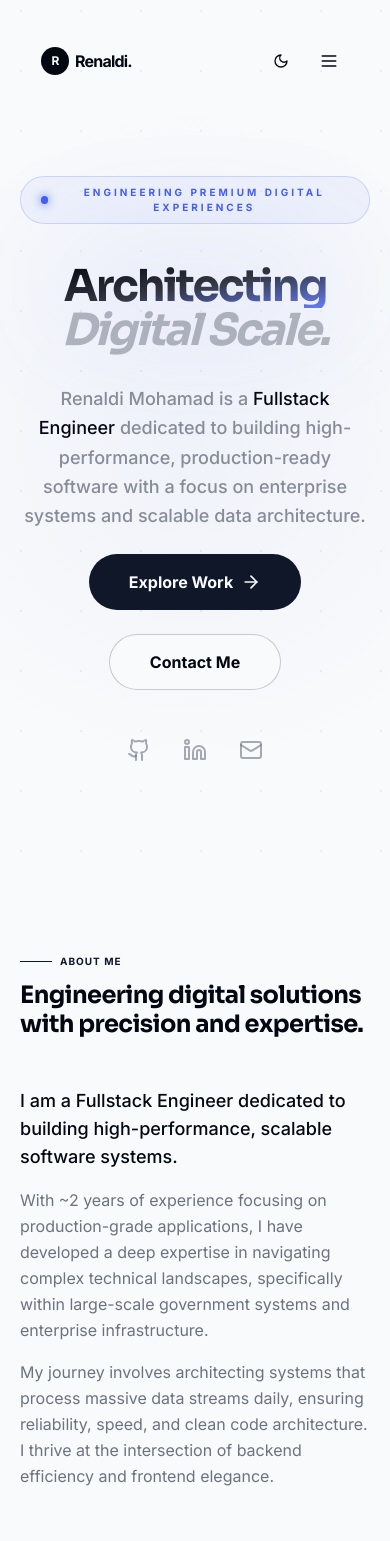
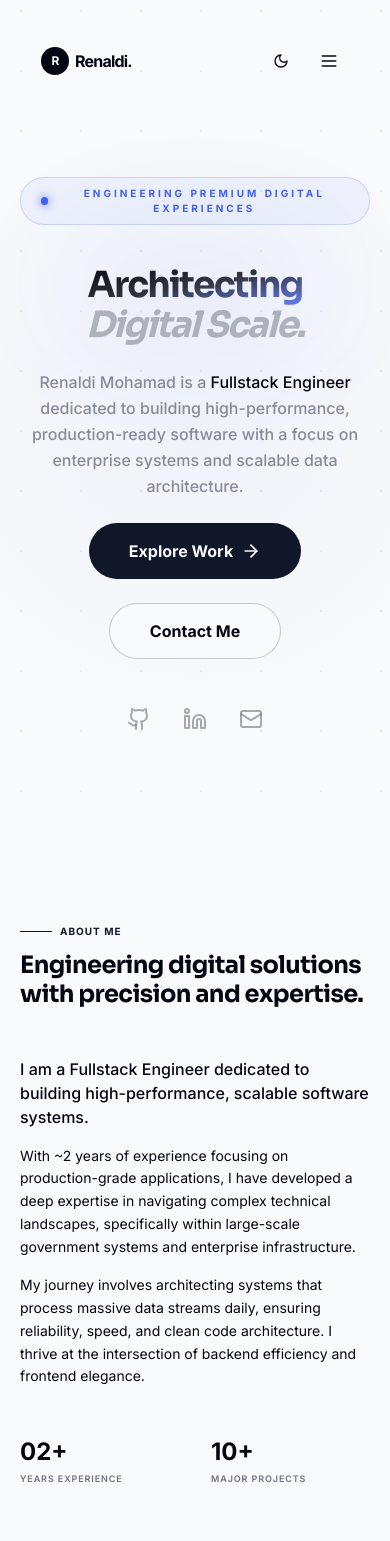
Before and after one commit to renaldimohamad/renaldi-engine, a Next.js app: page / in a window 390 px wide. Shown: the top 1541 px of the page. Built offline with nearby package versions, Linux system fonts and the light colour scheme.

Commit message:
style: refine text sizes for better mobile aesthetics across all sections

```diff
--- a/components/sections/About.tsx
+++ b/components/sections/About.tsx
@@ -36,17 +36,17 @@ export default function About() {
       <div className="grid lg:grid-cols-2 gap-16 items-start">
         <div className="space-y-8">
           <div className="space-y-4">
-            <p className="text-lg text-foreground font-medium">
+            <p className="text-base md:text-lg text-foreground font-medium">
               I am a Fullstack Engineer dedicated to building high-performance,
               scalable software systems.
             </p>
-            <p className="text-muted-foreground leading-relaxed">
+            <p className="text-sm md:text-muted-foreground leading-relaxed">
               With ~2 years of experience focusing on production-grade applications,
               I have developed a deep expertise in navigating complex technical
               landscapes, specifically within large-scale government systems
               and enterprise infrastructure.
             </p>
-            <p className="text-muted-foreground leading-relaxed">
+            <p className="text-sm md:text-muted-foreground leading-relaxed">
               My journey involves architecting systems that process massive data streams
               daily, ensuring reliability, speed, and clean code architecture. I thrive at
               the intersection of backend efficiency and frontend elegance.
@@ -55,12 +55,12 @@ export default function About() {
 
           <div className="grid grid-cols-2 gap-8 pt-4">
             <div>
-              <div className="text-3xl font-bold mb-1">02+</div>
-              <div className="text-[10px] text-muted-foreground uppercase tracking-widest font-semibold">Years Experience</div>
+              <div className="text-2xl md:text-3xl font-bold mb-1">02+</div>
+              <div className="text-[9px] md:text-[10px] text-muted-foreground uppercase tracking-widest font-semibold">Years Experience</div>
             </div>
             <div>
-              <div className="text-3xl font-bold mb-1">10+</div>
-              <div className="text-[10px] text-muted-foreground uppercase tracking-widest font-semibold">Major Projects</div>
+              <div className="text-2xl md:text-3xl font-bold mb-1">10+</div>
+              <div className="text-[9px] md:text-[10px] text-muted-foreground uppercase tracking-widest font-semibold">Major Projects</div>
             </div>
           </div>
         </div>
@@ -74,7 +74,7 @@ export default function About() {
               <div className="w-10 h-10 rounded-lg bg-brand/10 flex items-center justify-center mb-4 text-brand group-hover:bg-brand group-hover:text-brand-foreground transition-colors">
                 {focus.icon}
               </div>
-              <h3 className="font-bold mb-2">{focus.title}</h3>
+              <h3 className="text-base md:font-bold mb-2 font-bold">{focus.title}</h3>
               <p className="text-sm text-muted-foreground leading-relaxed">
                 {focus.description}
               </p>
--- a/components/sections/Contact.tsx
+++ b/components/sections/Contact.tsx
@@ -63,8 +63,8 @@ export default function Contact() {
       <div className="grid lg:grid-cols-2 gap-16">
         <div className="space-y-8">
           <div>
-            <h3 className="text-2xl font-bold mb-4">Get in touch</h3>
-            <p className="text-muted-foreground text-lg leading-relaxed">
+            <h3 className="text-xl md:text-2xl font-bold mb-4">Get in touch</h3>
+            <p className="text-muted-foreground text-base md:text-lg leading-relaxed">
               I&apos;m currently open to new opportunities and collaborations.
               Whether you have a specific project in mind or just want to chat
               about tech, feel free to reach out.
@@ -82,8 +82,8 @@ export default function Contact() {
                   {social.icon}
                 </div>
                 <div>
-                  <div className="text-sm font-bold uppercase tracking-wider text-muted-foreground opacity-50">{social.label}</div>
-                  <div className="font-medium">{social.value}</div>
+                  <div className="text-[10px] md:text-sm font-bold uppercase tracking-wider text-muted-foreground opacity-50">{social.label}</div>
+                  <div className="text-sm md:text-base font-medium">{social.value}</div>
                 </div>
               </Link>
             ))}
--- a/components/sections/Experience.tsx
+++ b/components/sections/Experience.tsx
@@ -60,11 +60,11 @@ export default function Experience() {
             <div className="md:w-1/2 flex flex-col md:items-end md:text-right gap-1 px-4">
               <div className="flex items-center gap-2 text-brand md:justify-end">
                 <Calendar className="w-4 h-4" />
-                <span className="text-sm font-bold tracking-wider uppercase">{exp.period}</span>
+                <span className="text-[10px] md:text-sm font-bold tracking-wider uppercase">{exp.period}</span>
               </div>
               <div className="flex items-center gap-2 text-muted-foreground md:justify-end">
                 <Building2 className="w-4 h-4" />
-                <span className="font-medium">{exp.company}</span>
+                <span className="text-sm md:font-medium">{exp.company}</span>
               </div>
             </div>
 
@@ -77,8 +77,8 @@ export default function Experience() {
                   </div>
                 </div>
 
-                <h3 className="text-xl font-bold mb-3">{exp.role}</h3>
-                <p className="text-muted-foreground mb-6 leading-relaxed">
+                <h3 className="text-lg md:text-xl font-bold mb-3">{exp.role}</h3>
+                <p className="text-sm md:text-muted-foreground mb-6 leading-relaxed">
                   {exp.description}
                 </p>
 
--- a/components/sections/Hero.tsx
+++ b/components/sections/Hero.tsx
@@ -113,7 +113,7 @@ export default function Hero() {
             animate={{ opacity: 1, y: 0 }}
             transition={{ duration: 0.8, delay: 0.1 }}
           >
-            <h1 className="text-[2.75rem] sm:text-6xl lg:text-[5.5rem] font-black tracking-tighter leading-[1] md:leading-[0.9] mb-8 font-heading">
+            <h1 className="text-[2.25rem] sm:text-6xl lg:text-[5.5rem] font-black tracking-tighter leading-[1.1] md:leading-[0.9] mb-6 md:mb-8 font-heading">
               <span className="relative inline-block text-gradient-premium">
                 Architecting
                 <div className="absolute -inset-4 bg-brand/20 blur-3xl rounded-full -z-10 opacity-50" />
@@ -122,7 +122,7 @@ export default function Hero() {
               <span className="text-muted-foreground/50 italic">Digital Scale.</span>
             </h1>
 
-            <p className="text-lg md:text-xl text-muted-foreground/80 max-w-xl leading-relaxed mx-auto lg:mx-0 font-medium">
+            <p className="text-base md:text-xl text-muted-foreground/80 max-w-xl leading-relaxed mx-auto lg:mx-0 font-medium">
               Renaldi Mohamad is a <span className="text-foreground">Fullstack Engineer</span> dedicated to building
               high-performance, production-ready software with a focus on
               enterprise systems and scalable data architecture.
--- a/components/sections/ProjectCard.tsx
+++ b/components/sections/ProjectCard.tsx
@@ -40,15 +40,15 @@ export default function ProjectCard({ project }: { project: ProjectCardProps })
             rel="noopener noreferrer"
             className="inline-block"
           >
-            <h3 className="text-2xl md:text-4xl font-black tracking-tighter group-hover:text-brand transition-colors duration-500">{project.title}</h3>
+            <h3 className="text-xl sm:text-2xl md:text-4xl font-black tracking-tighter group-hover:text-brand transition-colors duration-500">{project.title}</h3>
           </Link>
           <div className="flex items-center gap-3">
             <div className="h-px w-8 bg-brand/50" />
-            <p className="text-base md:text-lg font-semibold text-brand/80 uppercase tracking-widest">{project.subtitle}</p>
+            <p className="text-sm md:text-lg font-semibold text-brand/80 uppercase tracking-widest">{project.subtitle}</p>
           </div>
         </div>
 
-        <p className="text-muted-foreground/80 text-base leading-relaxed max-w-xl">
+        <p className="text-muted-foreground/80 text-sm md:text-base leading-relaxed max-w-xl">
           {project.description}
         </p>
 
--- a/components/sections/Skills.tsx
+++ b/components/sections/Skills.tsx
@@ -55,13 +55,13 @@ export default function Skills() {
         {categories.map((cat, i) => (
           <div
             key={i}
-            className="p-8 rounded-3xl border bg-card hover:bg-card/60 hover:border-brand/30 hover:shadow-[0_0_30px_hsl(var(--brand)/0.1)] transition-all group cursor-pointer"
+            className="p-6 md:p-8 rounded-2xl md:rounded-3xl border bg-card hover:bg-card/60 hover:border-brand/30 hover:shadow-[0_0_30px_hsl(var(--brand)/0.1)] transition-all group cursor-pointer"
           >
             <div className="flex items-center gap-3 mb-6">
               <div className="w-10 h-10 rounded-xl bg-brand/10 flex items-center justify-center text-brand group-hover:bg-brand group-hover:text-brand-foreground transition-colors">
                 {cat.icon}
               </div>
-              <h3 className="text-lg font-bold">{cat.title}</h3>
+              <h3 className="text-base md:text-lg font-bold">{cat.title}</h3>
             </div>
 
             <div className="flex flex-wrap gap-2">
```
